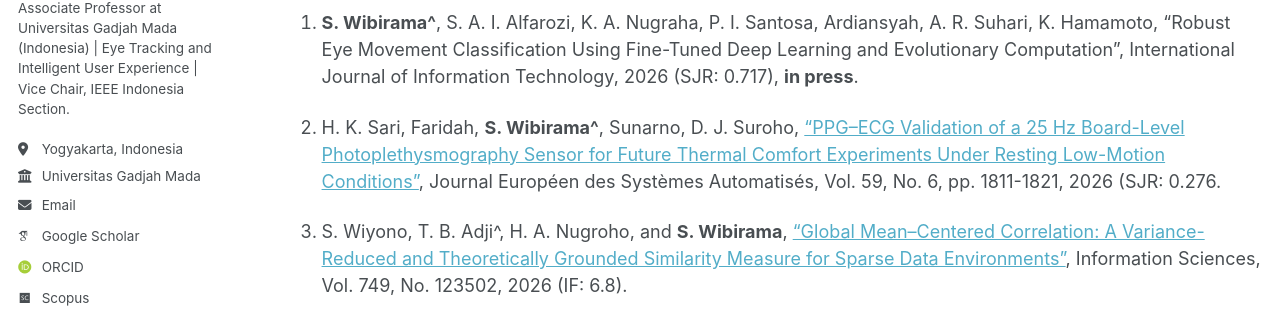
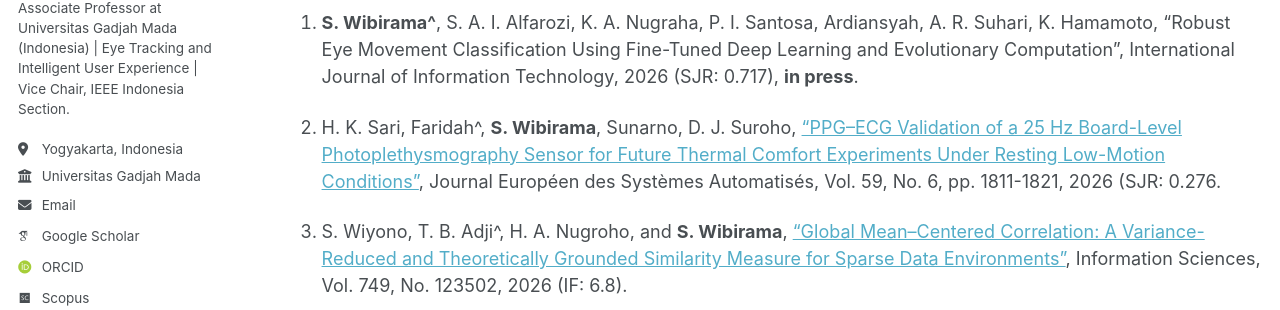
Before and after one commit to wibirama/wibirama.github.io, a Jekyll site: the page built from _pages/allpublications.md, in a window 1280 px wide and 900 px high, scrolled down 978 px. Shown: the part 143-453 px from the top of the window. Built offline with Jekyll 4.4.1, drawn with Linux system fonts in a browser that asks for light colours; emoji names are drawn with the system emoji font; some web fonts are replaced; a script that is not in the unit is left out.

```diff
--- a/_pages/allpublications.md
+++ b/_pages/allpublications.md
@@ -38,7 +38,7 @@ Journal articles
 
 1. **S. Wibirama^**, S. A. I. Alfarozi, K. A. Nugraha, P. I. Santosa, Ardiansyah, A. R. Suhari, K. Hamamoto, "Robust Eye Movement Classification Using Fine-Tuned Deep Learning and Evolutionary Computation", International Journal of Information Technology, 2026 (SJR: 0.717), **in press**.
 
-2. H. K. Sari, Faridah, **S. Wibirama^**, Sunarno, D. J. Suroho, ["PPG–ECG Validation of a 25 Hz Board-Level Photoplethysmography Sensor for Future Thermal Comfort Experiments Under Resting Low-Motion Conditions"](https://doi.org/10.18280/jesa.590625), Journal Européen des Systèmes Automatisés, Vol. 59, No. 6, pp. 1811-1821, 2026 (SJR: 0.276.
+2. H. K. Sari, Faridah^, **S. Wibirama**, Sunarno, D. J. Suroho, ["PPG–ECG Validation of a 25 Hz Board-Level Photoplethysmography Sensor for Future Thermal Comfort Experiments Under Resting Low-Motion Conditions"](https://doi.org/10.18280/jesa.590625), Journal Européen des Systèmes Automatisés, Vol. 59, No. 6, pp. 1811-1821, 2026 (SJR: 0.276.
 
 3. S. Wiyono, T. B. Adji^, H. A. Nugroho, and **S. Wibirama**, ["Global Mean–Centered Correlation: A Variance-Reduced and Theoretically Grounded Similarity Measure for Sparse Data Environments"](https://doi.org/10.1016/j.ins.2026.123502), Information Sciences, Vol. 749, No. 123502, 2026 (IF: 6.8).
 
```
